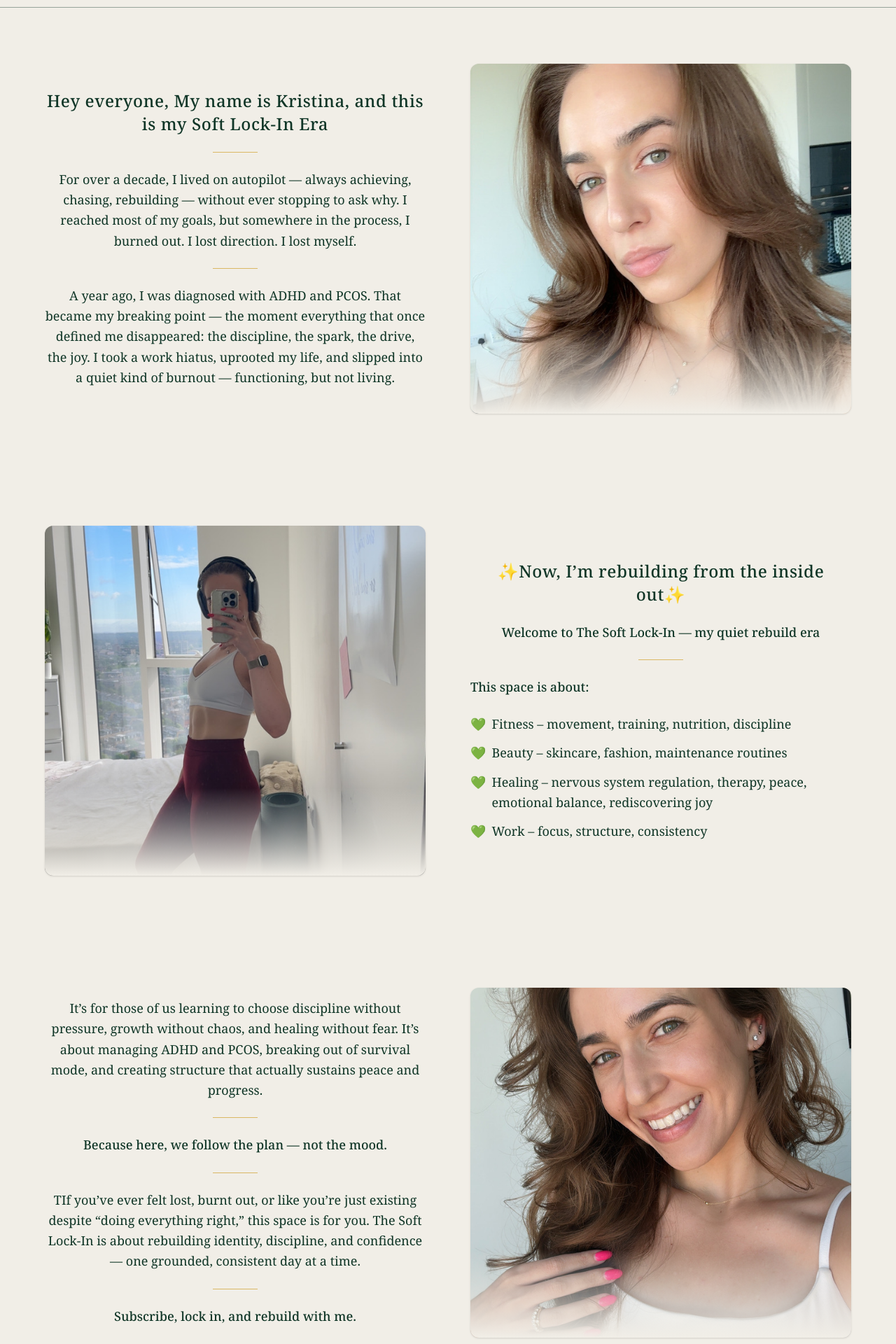
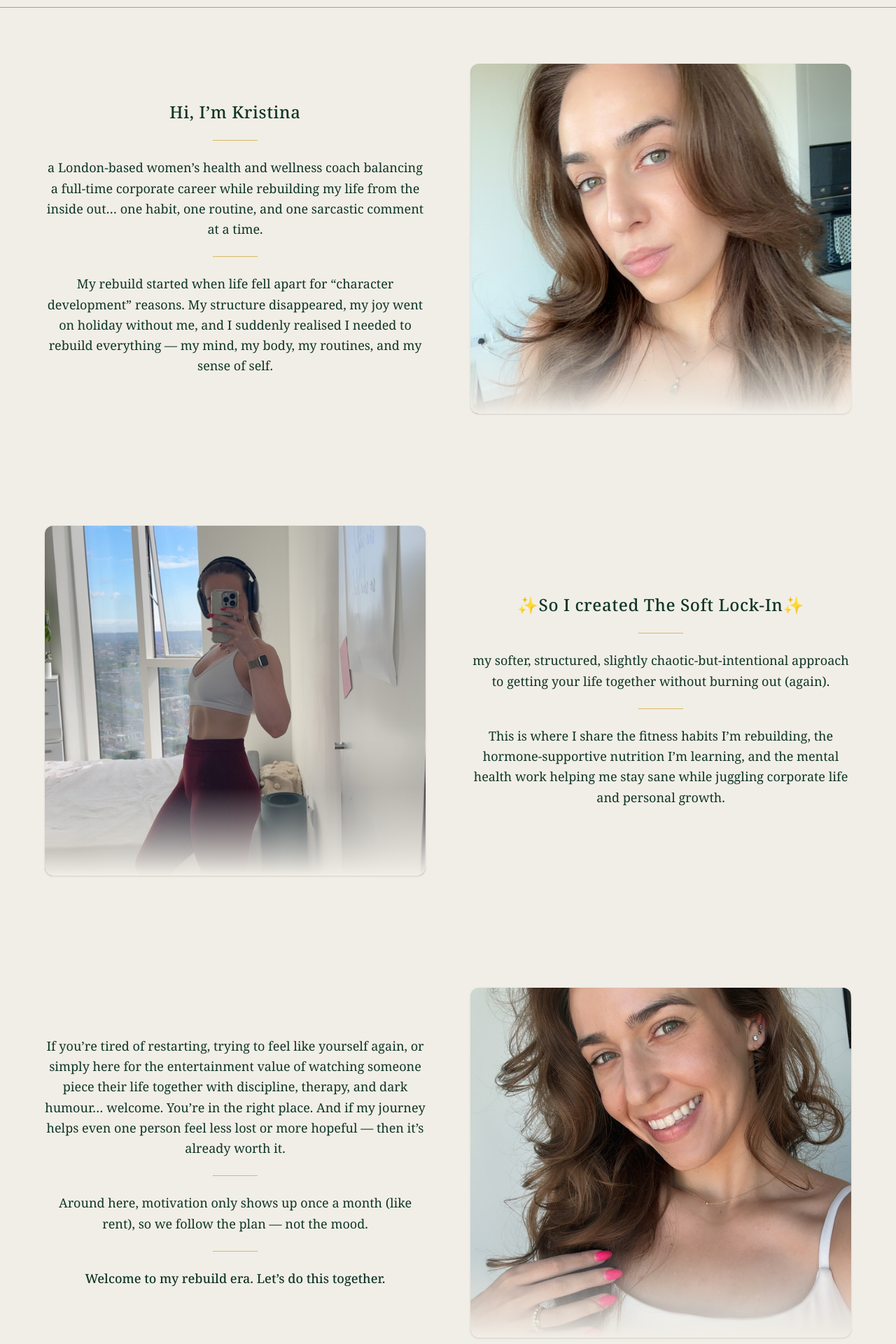
Before and after one commit to shellyfourer/kristina-blog, a Next.js app: page /about in a window 1280 px wide. Shown: the part 180-2100 px from the top of the page at 70% size. Built offline with nearby package versions, Linux system fonts and the light colour scheme.

Commit message:
Small changes to layout

```diff
--- a/app/about/page.tsx
+++ b/app/about/page.tsx
@@ -11,26 +11,23 @@ export default function AboutPage() {
                     {/* TEXT LEFT */}
                     <div className="lg:w-1/2 space-y-6 text-center lg:text-center">
                         <h2 className="text-lg sm:text-xl md:text-2xl lg:text-2xl font-medium leading-snug tracking-wide">
-                            Hey everyone, My name is Kristina, and this is my Soft Lock-In Era
+                            Hi, I’m Kristina
                         </h2>
 
                         <div className="w-16 h-[1px] bg-goldBrand mx-auto"></div>
 
                         <p className="text-base sm:text-lg md:text-lg lg:text-lg leading-relaxed">
 
-                            For over a decade, I lived on autopilot — always achieving, chasing,
-                            rebuilding — without ever stopping to ask why. I reached most of my
-                            goals, but somewhere in the process, I burned out. I lost direction.
-                            I lost myself.
+                            a London-based women’s health and wellness coach balancing a full-time corporate career while
+                            rebuilding my life from the inside out… one habit, one routine, and one sarcastic comment at a time.
                         </p>
 
                         <div className="w-16 h-[1px] bg-goldBrand mx-auto"></div>
 
                         <p className="text-base sm:text-lg md:text-lg lg:text-lg leading-relaxed">
-                            A year ago, I was diagnosed with ADHD and PCOS. That became my breaking
-                            point — the moment everything that once defined me disappeared: the discipline,
-                            the spark, the drive, the joy. I took a work hiatus, uprooted my life, and
-                            slipped into a quiet kind of burnout — functioning, but not living.
+                            My rebuild started when life fell apart for “character development” reasons. My
+                            structure disappeared, my joy went on holiday without me, and I suddenly realised
+                            I needed to rebuild everything — my mind, my body, my routines, and my sense of self.
                         </p>
                     </div>
 
@@ -53,43 +50,23 @@ export default function AboutPage() {
                     {/* TEXT RIGHT */}
                     <div className="lg:w-1/2 space-y-6 text-center lg:text-center">
                         <h2 className="text-lg sm:text-xl md:text-2xl lg:text-2xl font-medium leading-snug tracking-wide">
-                            ✨Now, I’m rebuilding from the inside out✨
+                            ✨So I created The Soft Lock-In✨
                         </h2>
 
-                        <p className="font-medium sm:text-lg md:text-lg lg:text-lg leading-relaxed">
-                            Welcome to The Soft Lock-In — my quiet rebuild era
+                        <div className="w-16 h-[1px] bg-goldBrand mx-auto"></div>
+
+                        <p className="text-base sm:text-lg md:text-lg lg:text-lg leading-relaxed">
+                            my softer, structured, slightly chaotic-but-intentional approach to getting your life together
+                            without burning out (again).
                         </p>
 
                         <div className="w-16 h-[1px] bg-goldBrand mx-auto"></div>
 
-                        <p className="text-base font-medium sm:text-lg md:text-lg lg:text-lg leading-relaxed text-left">
-                            This space is about:
+                        <p className="text-base sm:text-lg md:text-lg lg:text-lg leading-relaxed">
+                            This is where I share the fitness habits I’m rebuilding, the
+                            hormone-supportive nutrition I’m learning, and the mental health work helping me stay sane
+                            while juggling corporate life and personal growth.
                         </p>
-
-                        {/* HEART BULLET POINTS */}
-                        <ul className="space-y-3 text-base sm:text-lg md:text-lg lg:text-lg leading-relaxed mx-auto w-fit text-left">
-                            <li className="flex items-start gap-2">
-                                <span>💚</span>
-                                <span>Fitness – movement, training, nutrition, discipline</span>
-                            </li>
-
-                            <li className="flex items-start gap-2">
-                                <span>💚</span>
-                                <span>Beauty – skincare, fashion, maintenance routines</span>
-                            </li>
-
-                            <li className="flex items-start gap-2">
-                                <span>💚</span>
-                                <span>
-                        Healing – nervous system regulation, therapy, peace, emotional balance, rediscovering joy
-                    </span>
-                            </li>
-
-                            <li className="flex items-start gap-2">
-                                <span>💚</span>
-                                <span>Work – focus, structure, consistency</span>
-                            </li>
-                        </ul>
                     </div>
 
                     {/* IMAGE LEFT */}
@@ -113,31 +90,23 @@ export default function AboutPage() {
 
 
                         <p className="text-base sm:text-lg md:text-lg lg:text-lg leading-relaxed">
-                            It’s for those of us learning to choose discipline without pressure,
-                            growth without chaos, and healing without fear. It’s about managing
-                            ADHD and PCOS, breaking out of survival mode, and creating structure
-                            that actually sustains peace and progress.
+                            If you’re tired of restarting, trying to feel like yourself again, or simply
+                            here for the entertainment value of watching someone piece their life together
+                            with discipline, therapy, and dark humour… welcome. You’re in the right place.
+                            And if my journey helps even one person feel less lost or more hopeful —
+                            then it’s already worth it.
+                        </p>
+
+                        <div className="w-16 h-[1px] bg-goldBrand mx-auto"></div>
+
+                        <p className="text-base sm:text-lg md:text-lg lg:text-lg leading-relaxed">
+                            Around here, motivation only shows up once a month (like rent), so we follow the plan — not the mood.
                         </p>
 
                         <div className="w-16 h-[1px] bg-goldBrand mx-auto"></div>
 
                         <p className="text-base font-medium sm:text-lg md:text-lg lg:text-lg leading-relaxed">
-                            Because here, we follow the plan — not the mood.
-                        </p>
-
-                        <div className="w-16 h-[1px] bg-goldBrand mx-auto"></div>
-
-                        <p className="text-base sm:text-lg md:text-lg lg:text-lg leading-relaxed">
-                            TIf you’ve ever felt lost, burnt out, or like you’re just existing
-                            despite “doing everything right,” this space is for you. The Soft
-                            Lock-In is about rebuilding identity, discipline, and confidence —
-                            one grounded, consistent day at a time.
-                        </p>
-
-                        <div className="w-16 h-[1px] bg-goldBrand mx-auto"></div>
-
-                        <p className="text-base font-medium sm:text-lg md:text-lg lg:text-lg leading-relaxed">
-                            Subscribe, lock in, and rebuild with me.
+                            Welcome to my rebuild era. Let’s do this together.
                         </p>
                     </div>
 
--- a/app/contact/page.tsx
+++ b/app/contact/page.tsx
@@ -1,6 +1,21 @@
 export default function ContactPage() {
     return (
         <main>
+            <section id="contact">
+                <h2>Get in touch</h2>
+                <form id="contact-form" action="#" method="post" autoComplete="off">
+                    <label htmlFor="name">Name</label>
+                    <input type="text" id="name" name="name"/>
+
+                    <label htmlFor="email">Email</label>
+                    <input type="email" id="email" name="email"/>
+
+                    <label htmlFor="message">Message</label>
+                    <textarea id="message" name="message" rows={5}></textarea>
+
+                    <button type="submit">Send</button>
+                </form>
+            </section>
         </main>
     );
 }
--- a/app/page.tsx
+++ b/app/page.tsx
@@ -64,15 +64,14 @@ export default function Home() {
 
                     <div className="max-w-md mx-auto space-y-6 lg:w-1/2 lg:mx-0">
                         <h2 className="text-lg sm:text-xl md:text-2xl lg:text-2xl font-medium leading-snug tracking-wide">
-                            Hey everyone, My name is Kristina, and this is my Soft Lock-In Era
+                            Hi, I’m Kristina
                         </h2>
 
                         <div className="w-16 h-[1px] bg-goldBrand mx-auto"></div>
 
                         <p className="text-base sm:text-lg md:text-lg lg:text-lg leading-relaxed text-greenBrand/90">
-                            For over a decade, I lived on autopilot — always achieving, chasing, rebuilding —
-                            without ever stopping to ask why. I reached most of my goals, but somewhere in
-                            the process, I burned out. I lost direction. I lost myself.
+                            a London-based women’s health and wellness coach balancing a full-time corporate career while
+                            rebuilding my life from the inside out… one habit, one routine, and one sarcastic comment at a time.
                         </p>
 
                         <a href="about" className="btn-brand mt-4 inline-block">
@@ -83,7 +82,7 @@ export default function Home() {
                 </div>
             </section>
             <Newsletter/>
-            {/* LATEST SECTION */}
+            {/* LATEST SECTION
             <section className="bg-beige text-greenBrand font-noto px-6 py-12 sm:py-16 lg:py-20 text-center">
                 <div className="max-w-6xl mx-auto">
 
@@ -144,7 +143,7 @@ export default function Home() {
                     </div>
                 </div>
             </section>
-            <Newsletter/>
+            <Newsletter/> */}
             {/* CONTACT SECTION */}
             <section className="text-center px-6 py-12 lg:py-20 bg-beige text-greenBrand font-noto">
                 <h2 className="text-2xl font-semibold tracking-wide sm:text-3xl lg:text-4xl">LET'S CONNECT</h2>
--- a/components/Newsletter.tsx
+++ b/components/Newsletter.tsx
@@ -14,7 +14,7 @@ export default function Newsletter() {
                 <div
                     className="flex whitespace-nowrap animate-marquee text-greenBrand font-noto font-semibold tracking-wider text-base sm:text-xl group-hover:text-goldBrand transition-colors duration-300">
                     {Array(12)
-                        .fill("JOIN THE NEWSLETTER")
+                        .fill("JOIN THE NEWSLETTER ") /*add more texts*/
                         .map((text, i) => (
                             <span key={i} className="mx-8">
                                 {text}
```
Also changed, not shown: app/blog/[slug]/page.tsx (+8 -3 lines).
